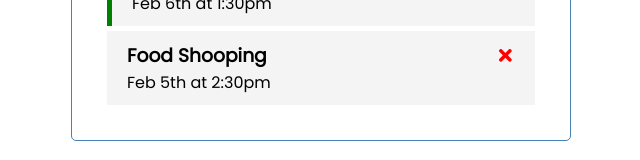
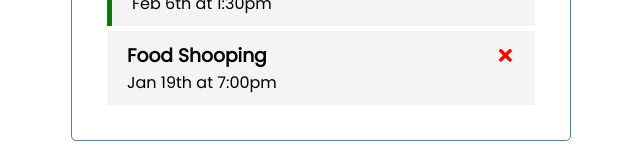
Before and after one commit to SohamDave08/React-Task-Tracker, a React (Create React App) app: page / in a window 1280 px wide. Shown: the part 261-421 px from the top of the page, without its empty margins (319-959 px from the left). Built offline with nearby package versions, Linux system fonts and the light colour scheme; data requests are answered from the project's data file.

Commit message:
All Fetch request developed

```diff
--- /dev/null
+++ b/db.json
@@ -0,0 +1,22 @@
+{
+  "tasks": [
+    {
+      "id": 1,
+      "text": "Doctors Appointment",
+      "day": "Feb 5th at 2:30pm",
+      "reminder": true
+    },
+    {
+      "id": 2,
+      "text": "Meeting at school",
+      "day": "Feb 6th at 1:30pm",
+      "reminder": true
+    },
+    {
+      "id": 3,
+      "text": "Food Shooping",
+      "day": "Jan 19th at 7:00pm",
+      "reminder": false
+    }
+  ]
+}
--- a/package.json
+++ b/package.json
@@ -6,6 +6,7 @@
     "@testing-library/jest-dom": "^5.11.9",
     "@testing-library/react": "^11.2.3",
     "@testing-library/user-event": "^12.6.2",
+    "json-server": "^0.16.3",
     "react": "^17.0.1",
     "react-dom": "^17.0.1",
     "react-icons": "^4.1.0",
@@ -16,7 +17,8 @@
     "start": "react-scripts start",
     "build": "react-scripts build",
     "test": "react-scripts test",
-    "eject": "react-scripts eject"
+    "eject": "react-scripts eject",
+    "server": "json-server --watch db.json --port 8000"
   },
   "eslintConfig": {
     "extends": [
--- a/src/App.js
+++ b/src/App.js
@@ -1,4 +1,4 @@
-import { useState } from 'react'
+import { useState, useEffect } from 'react'
 
 import Header from './Components/Header';
 import Tasks from './Components/Tasks';
@@ -8,39 +8,59 @@
 
   const [showAddTask, setShowAddTask] = useState(false);
 
-  const [tasks, setTasks] = useState([
-    {
-      id: 1,
-      text: 'Doctors Appointment',
-      day: 'Feb 5th at 2:30pm',
-      reminder: true
-    },
-    {
-      id: 2,
-      text: 'Meeting at school',
-      day: 'Feb 6th at 1:30pm',
-      reminder: true
-    },
-    {
-      id: 3,
-      text: 'Food Shooping',
-      day: 'Feb 5th at 2:30pm',
-      reminder: false
+  const [tasks, setTasks] = useState([ ])
+
+  useEffect(() => {
+    const getTasks = async () => {
+      const tasksFromServer = await fetchTasks();
+      setTasks(tasksFromServer);
     }
-  ])
+    getTasks();
+  }, [])
+
+
+  // Fetch all tasks
+  const fetchTasks = async () => {
+    const res = await fetch('http://localhost:8000/tasks');
+    const data = await res.json();
+    return data;
+  }
+
+
+  // Fetch one task
+  const fetchTask = async (id) => {
+    const res = await fetch(`http://localhost:8000/tasks/${id}`);
+    const data = await res.json();
+    return data;
+  }
+
 
 
   // Add taks
-  const addTask = (task) => {
-    const id = Math.floor(Math.random() * 10000) + 1;
+  const addTask = async (task) => {
+    const res = await fetch(`http://localhost:8000/tasks`, {
+      method: "POST",
+      headers: {
+        "Content-Type": "application/json"
+      },
+      body: JSON.stringify(task)
+    });
 
-    const newTask = {id, ...task};
-    setTasks([...tasks, newTask])
+    const data = await res.json();
+    setTasks([...tasks, data]);
+
+    // const id = Math.floor(Math.random() * 10000) + 1;
+    // const newTask = {id, ...task};
+    // setTasks([...tasks, newTask])
   }
 
 
   // Delete Task ----> PROP DRILLING
-  const delTask = (id) => {
+  const delTask = async (id) => {
+    await fetch(`http://localhost:8000/tasks/${id}`, {
+      method: "DELETE"
+    });
+
     setTasks(tasks.filter((curTask) => {
       if(curTask.id !== id)
         return curTask;
@@ -49,10 +69,27 @@
 
 
   // Toggle Reminder ----> PROP DRILLING
-  const toggleReminder = (id) => {
+  const toggleReminder = async (id) => {
+
+    const taskToToggle = await fetchTask(id);
+
+    const updatedTask = {
+      ...taskToToggle,
+      reminder: !taskToToggle.reminder
+    }
+
+    const res = await fetch(`http://localhost:8000/tasks/${id}`, {
+      method: "PUT",
+      headers: {
+        "Content-Type": "application/json"
+      },
+      body: JSON.stringify(updatedTask)
+    });
+    const data = await res.json();
+
     setTasks(tasks.map((task) =>
       task.id === id ?
-      {...task, reminder: !task.reminder} : task
+      {...task, reminder: data.reminder} : task
     ))
   }
 
```
Also changed, not shown: 2 other files (tests, documents, lock files or other folders).
